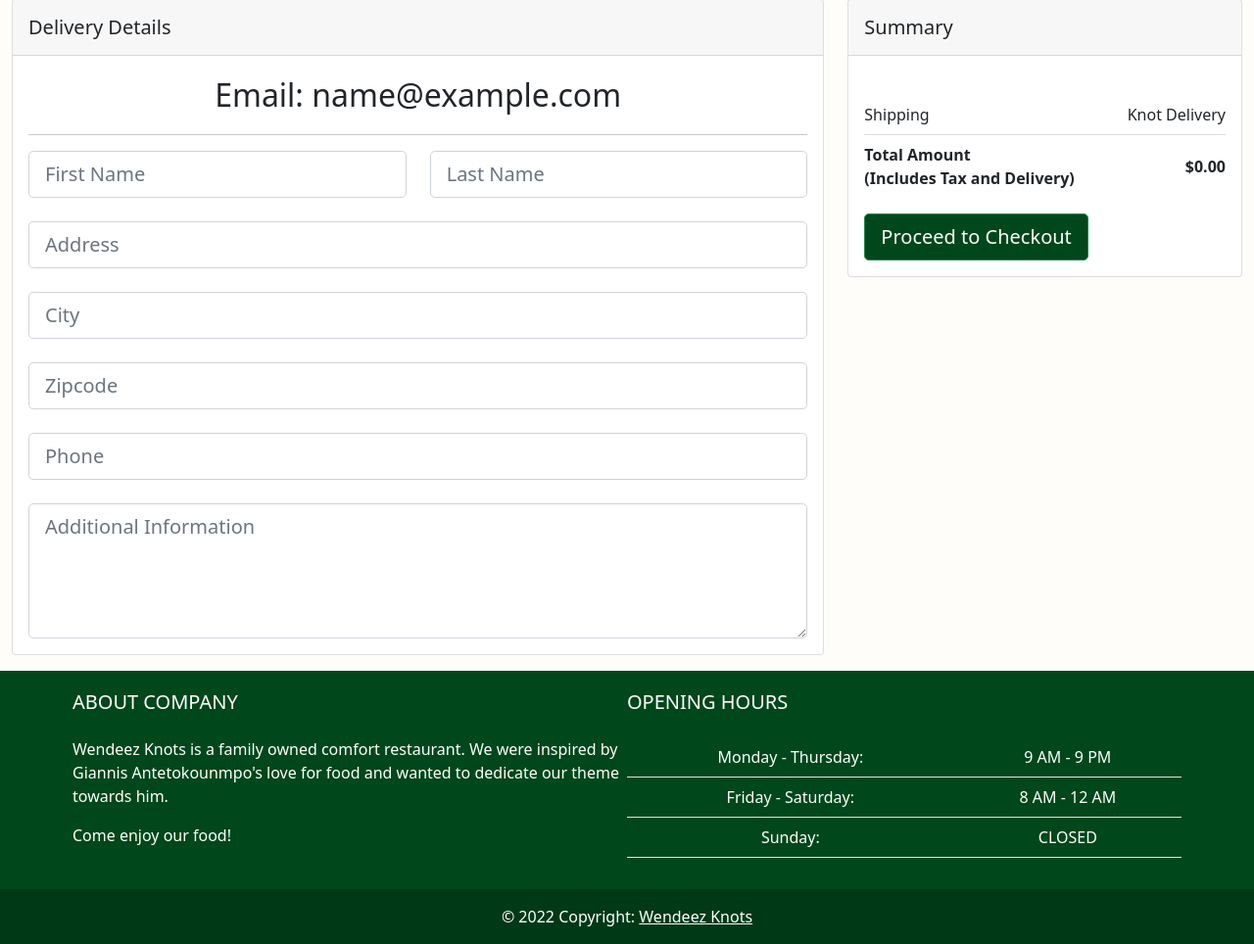
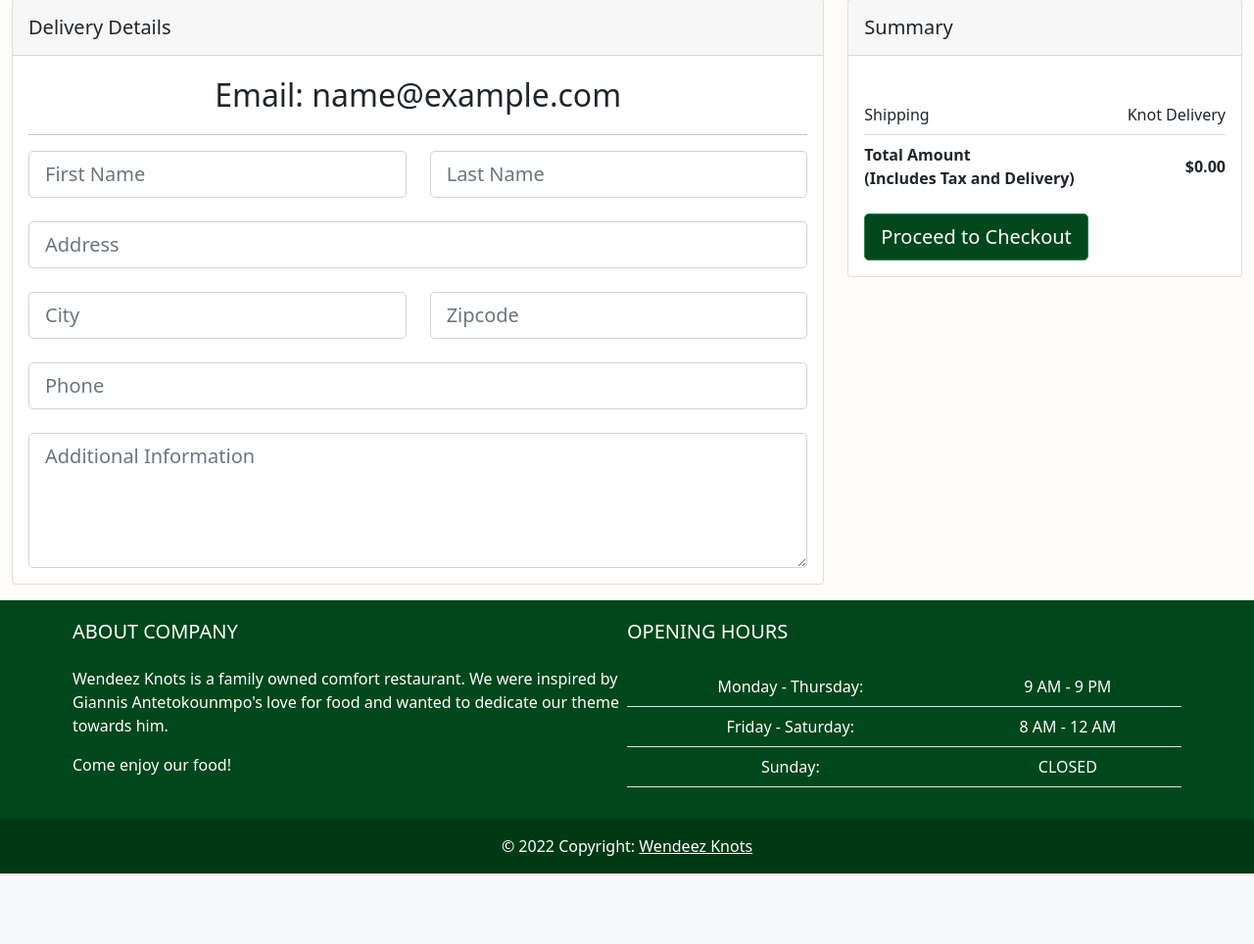
Before and after one commit to trancornellh/Wendeez-Knots, a PHP site: page /Address.php in a window 1280 px wide. Shown: the part 139-1103 px from the top of the page at 98% size. After the commit the page ends 1031 px from the top, so only its background shows below. Run offline with PHP 8.4, Linux system fonts and the light colour scheme; the visitor is signed in with stand-in values (Sample User, id 1).

Commit message:
Adjusted City and Zipcode Orienation

```diff
--- a/New BS Web/Address.php
+++ b/New BS Web/Address.php
@@ -134,7 +134,6 @@ session_start();
                                                 aria-label="Last Name"  />
                                     </div>
                                 </div>
-
                             </div>
 
                             <!-- Text input -->
@@ -142,14 +141,17 @@ session_start();
                                 <input type="text" name="address" id="address" class="form-control form-control-lg" placeholder="Address" aria-label="Address"   />
                             </div>
 
-                            <!-- Text input -->
-                            <div class="form-outline mb-4">
-                                <input type="text" name="city" id="city" class="form-control form-control-lg" placeholder="City" aria-label="City"   />
-                            </div>
-
-                            <!-- Number input -->
-                            <div class="form-outline mb-4">
-                                <input type="number" name="zipcode" id="zipcode" class="form-control form-control-lg" placeholder="Zipcode" aria-label="Zipcode"  />
+                            <div class="row mb-4">
+                                <div class="col">
+                                    <div class="form-outline">
+                                        <input type="text" name="city" id="city" class="form-control form-control-lg" placeholder="City" aria-label="City"   />
+                                    </div>
+                                </div>
+                                <div class="col">
+                                    <div class="form-outline">
+                                        <input type="number" name="zipcode" id="zipcode" class="form-control form-control-lg" placeholder="Zipcode" aria-label="Zipcode"  />
+                                    </div>
+                                </div>
                             </div>
 
                             <!-- Number input -->
```
